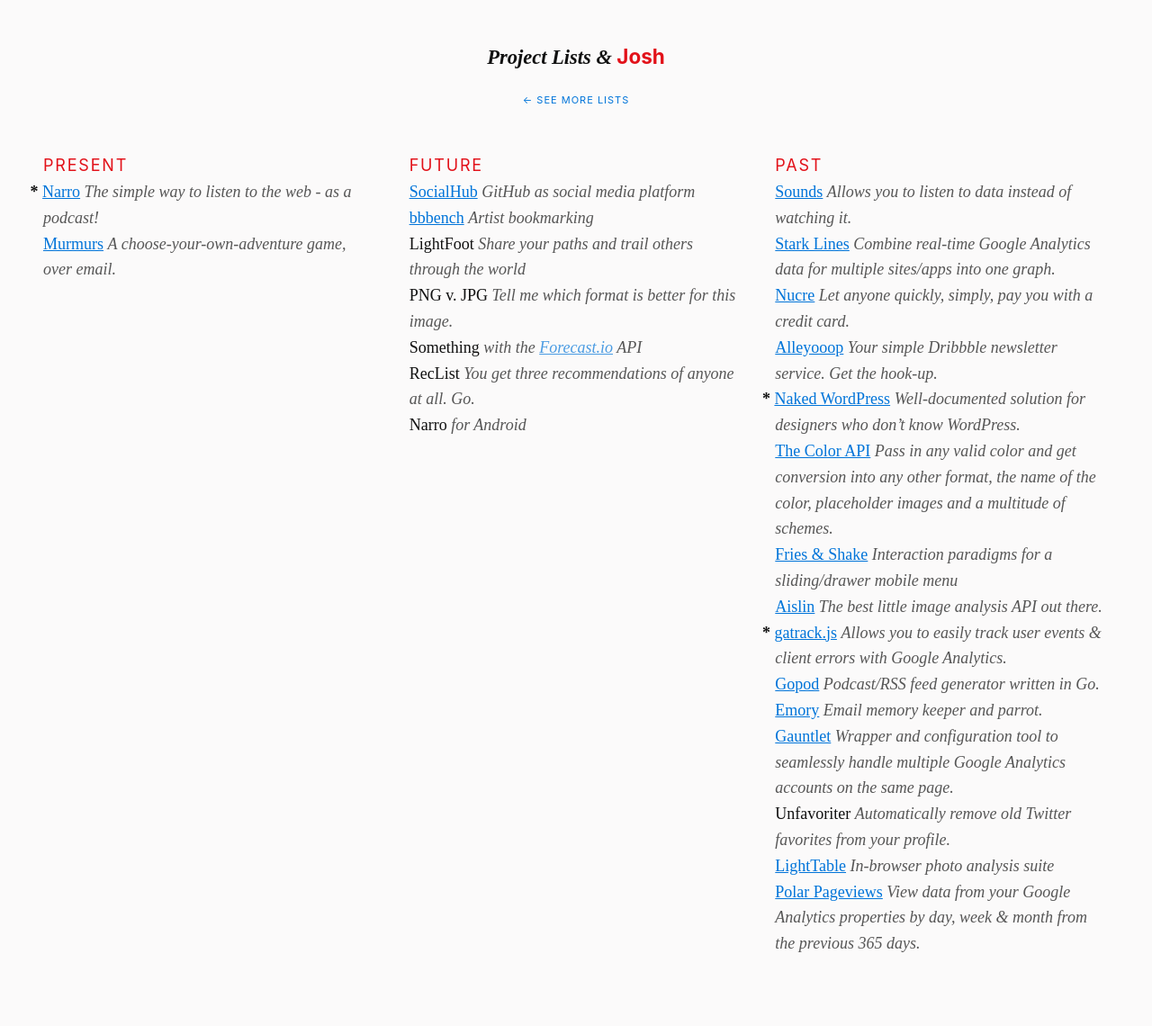
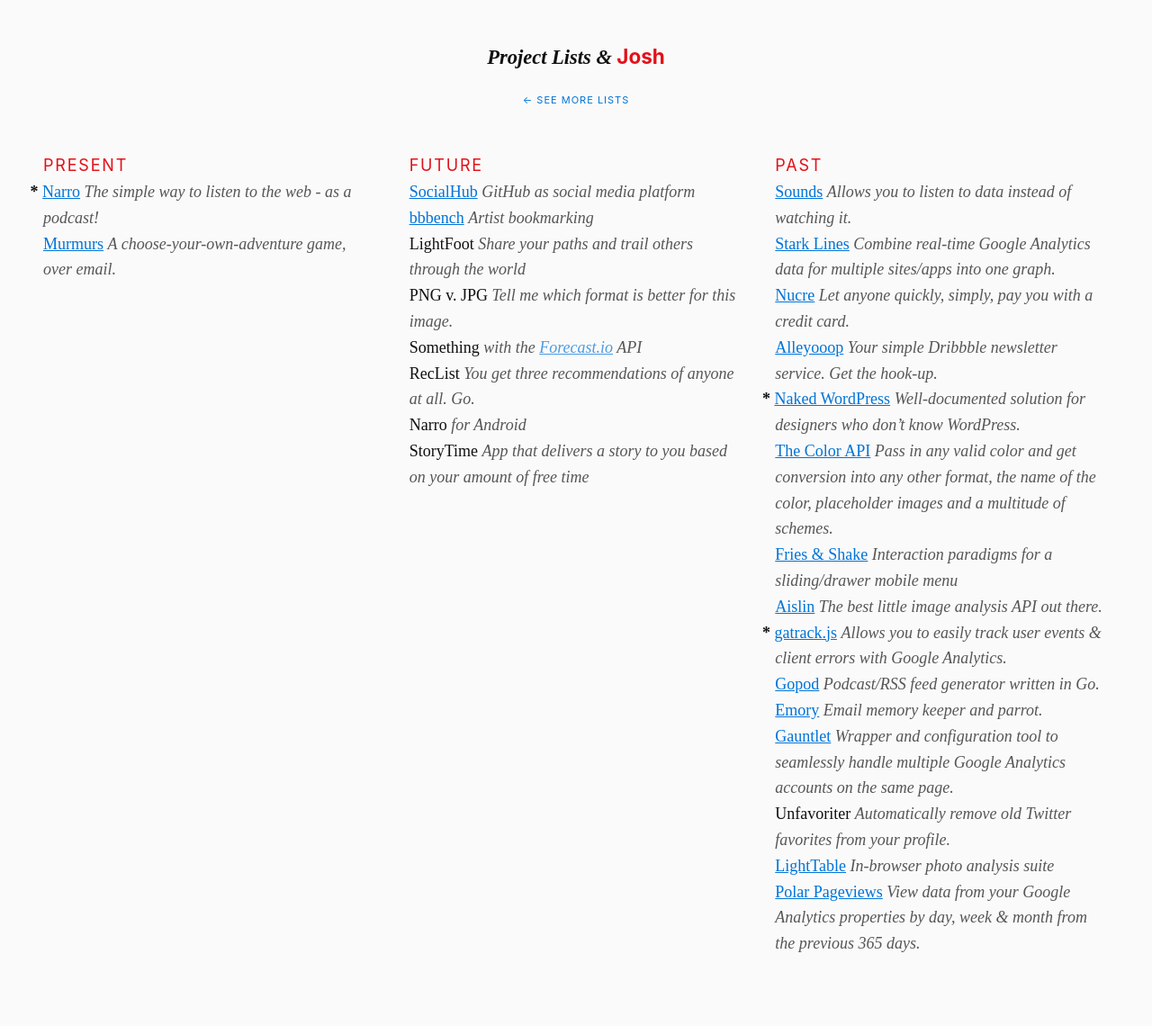
Before and after one commit to joshbeckman/andjosh.github.io, a Jekyll site: the page built from _lists/project-lists.md, in a window 1280 px wide. Shown: the whole page at 90% size. Built offline with Jekyll 4.4.1, drawn with Linux system fonts in a browser that asks for light colours; Markdown is read by kramdown in place of the engine named in the settings.

Commit message:
Update to projects

```diff
--- a/_lists/project-lists.md
+++ b/_lists/project-lists.md
@@ -16,6 +16,7 @@
 - Something _with the [Forecast.io](http://forecast.io) API_
 - RecList _You get three recommendations of anyone at all. Go._
 - Narro _for Android_
+- StoryTime _App that delivers a story to you based on your amount of free time_
 
 <!--two items:-->
 
--- a/index.html
+++ b/index.html
@@ -12,7 +12,7 @@
     <a href="/rss.xml" title="Subscribe to the RSS feed" rel="alternate">RSS</a>
     <a href="http://api.andjosh.com" title="My personal API" rel="alternate">API</a>
 </div>
-<a title="Currently building" class="current" href="//narro.co/apps"></a>
+<a title="Currently building" class="current" href="//narro.co/"></a>
 <ul id="posts"  class="posts">
   {% for post in site.posts %}
     <li>
```
